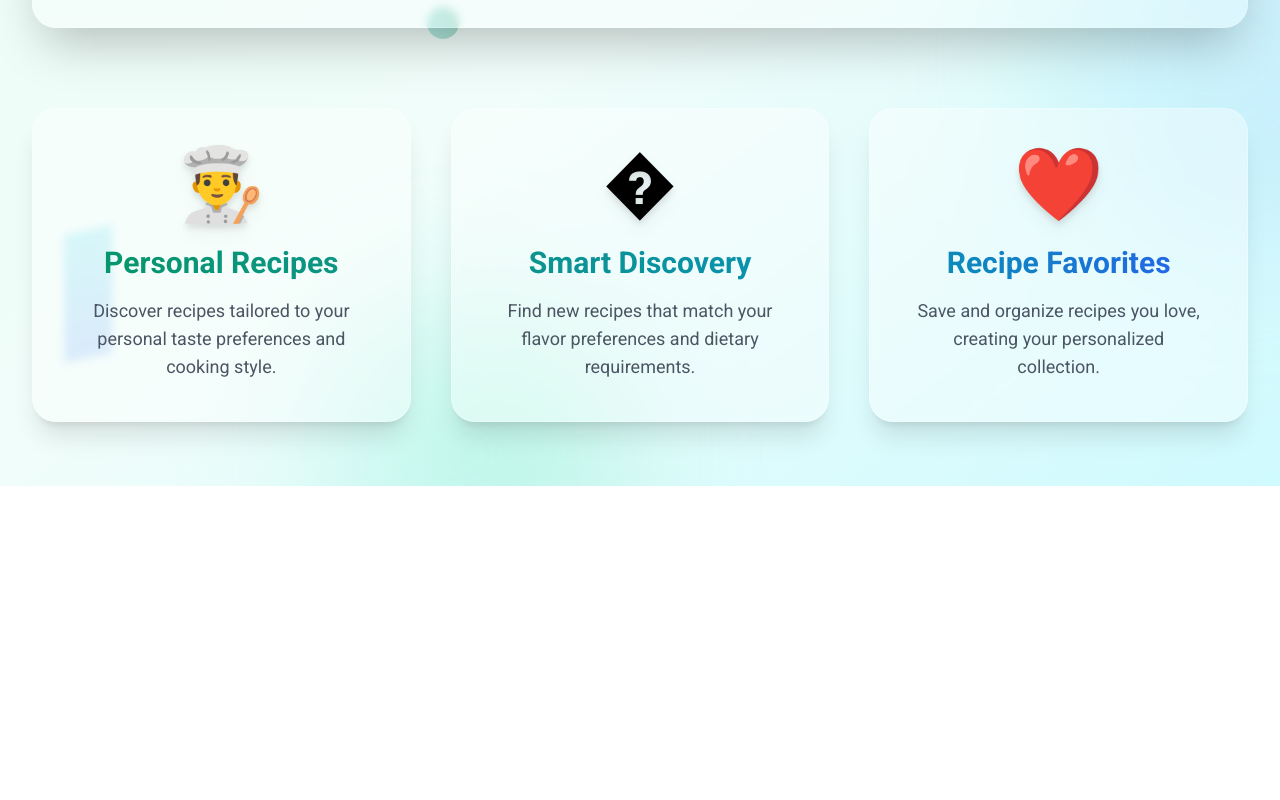
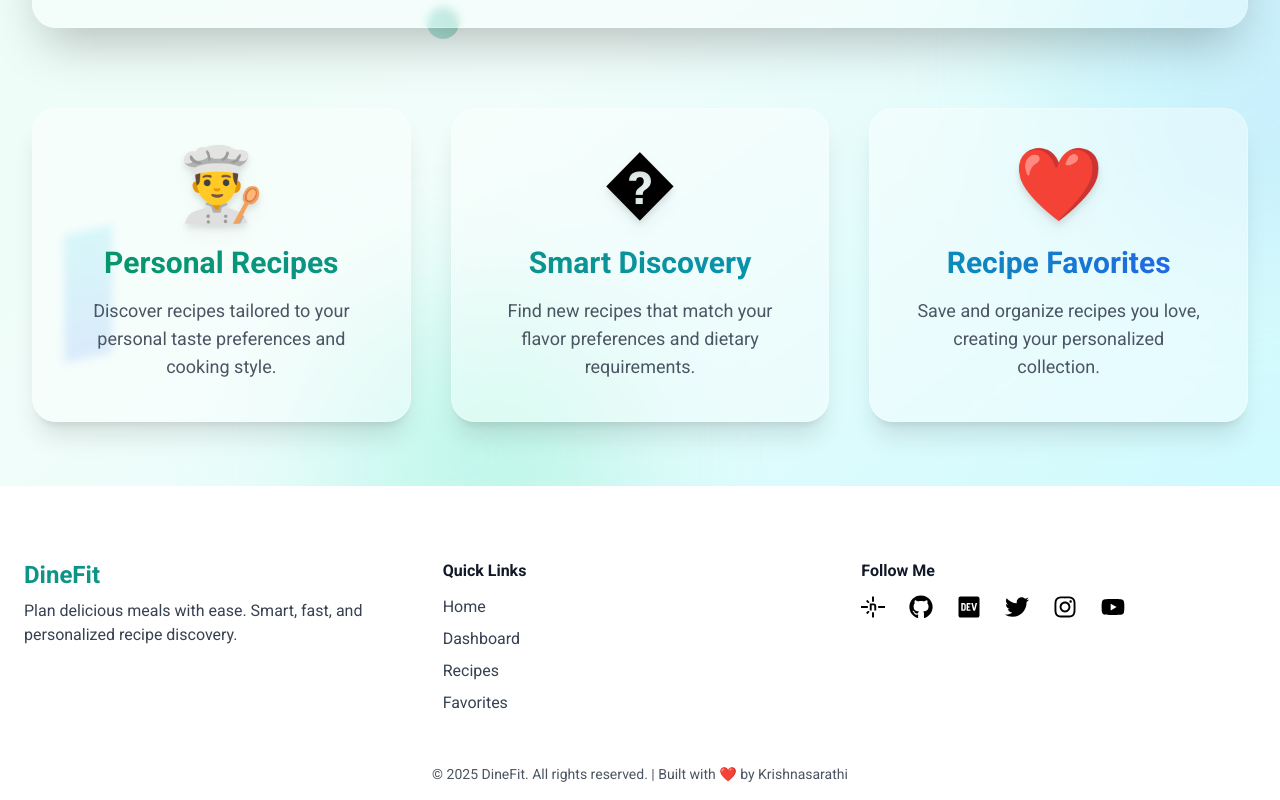
Before and after one commit to swasbee1605/DineFit, a React (Vite) app: page / in a window 1280 px wide. Shown: the part 519-1319 px from the top of the page. Before the commit the page ends 1005 px from the top, so only its background shows below. Built offline with nearby package versions, Linux system fonts and the light colour scheme; no server answers.

Commit message:
✨ Added Footer Component with branding, quick links, and social icons (Closes #19)

```diff
--- a/src/App.jsx
+++ b/src/App.jsx
@@ -1,6 +1,7 @@
 import { Routes, Route } from 'react-router-dom'
 import { AuthProvider } from './contexts/AuthContext'
 import Navbar from './components/Navbar'
+import Footer from './components/Footer'
 import ProtectedRoute from './components/ProtectedRoute'
 import Home from './pages/Home'
 import Signup from './pages/Signup'
@@ -18,9 +19,9 @@ function App() {
         <Navbar />
         <main>
           <Routes>
-            <Route path="/" element={ <Home /> } />
-            <Route path="/signup" element={ <Signup /> } />
-            <Route path="/login" element={ <Login /> } />
+            <Route path="/" element={<Home />} />
+            <Route path="/signup" element={<Signup />} />
+            <Route path="/login" element={<Login />} />
             <Route path="/dashboard" element={
               <ProtectedRoute>
                 <Dashboard />
@@ -41,9 +42,11 @@ function App() {
                 <Favorites />
               </ProtectedRoute>
             } />
-            <Route path="*" element={ <div className="p-8 text-center">404 - Page Not Found</div> } />
+            <Route path="*" element={<div className="p-8 text-center">404 - Page Not Found</div>} />
           </Routes>
         </main>
+
+        <Footer />
       </AuthProvider>
     </div>
   )
--- /dev/null
+++ b/src/components/Footer.jsx
@@ -0,0 +1,63 @@
+// src/components/Footer.jsx
+import React from "react";
+import { FaGithub, FaTwitter, FaLinkedin, FaDev, FaInstagram, FaYoutube } from "react-icons/fa";
+import { SiNetlify } from "react-icons/si";
+
+export default function Footer() {
+    return (
+        <footer className="mt-10 bg-white/10 backdrop-blur-lg border-t border-white/20 shadow-lg">
+            <div className="max-w-7xl mx-auto px-6 py-8 grid grid-cols-1 md:grid-cols-3 gap-6 text-center md:text-left">
+
+                {/* Branding */}
+                <div>
+                    <h2 className="text-2xl font-bold text-teal-600">DineFit</h2>
+                    <p className="text-gray-700 dark:text-gray-500 mt-2">
+                        Plan delicious meals with ease.
+                        Smart, fast, and personalized recipe discovery.
+                    </p>
+                </div>
+
+                {/* Quick Links */}
+                <div>
+                    <h3 className="font-semibold text-gray-900 dark:text-gray-800 mb-3">Quick Links</h3>
+                    <ul className="space-y-2 text-gray-700 dark:text-gray-500">
+                        <li><a href="/" className="hover:text-teal-500">Home</a></li>
+                        <li><a href="/dashboard" className="hover:text-teal-500">Dashboard</a></li>
+                        <li><a href="/recipes" className="hover:text-teal-500">Recipes</a></li>
+                        <li><a href="/favorites" className="hover:text-teal-500">Favorites</a></li>
+                    </ul>
+                </div>
+
+                {/* Social Links */}
+                <div>
+                    <h3 className="font-semibold text-gray-900 dark:text-gray-800 mb-3">Follow Me</h3>
+                    <div className="flex justify-center md:justify-start gap-6 text-2xl">
+                        <a href="https://krishnasarathi.netlify.app" target="_blank" rel="noopener noreferrer" className="hover:text-teal-500">
+                            <SiNetlify />
+                        </a>
+                        <a href="https://github.com/imkrishnasarathi" target="_blank" rel="noopener noreferrer" className="hover:text-teal-500">
+                            <FaGithub />
+                        </a>
+                        <a href="https://dev.to/krishnasarathi" target="_blank" rel="noopener noreferrer" className="hover:text-teal-500">
+                            <FaDev />
+                        </a>
+                        <a href="https://x.com/CodesKae" target="_blank" rel="noopener noreferrer" className="hover:text-teal-500">
+                            <FaTwitter />
+                        </a>
+                        <a href="https://instagram.com/imkrishnasarathi" target="_blank" rel="noopener noreferrer" className="hover:text-teal-500">
+                            <FaInstagram />
+                        </a>
+                        <a href="https://www.youtube.com/@krishcodes" target="_blank" rel="noopener noreferrer" className="hover:text-teal-500">
+                            <FaYoutube />
+                        </a>
+                    </div>
+                </div>
+            </div>
+
+            {/* Bottom bar */}
+            <div className="border-t border-white/20 text-center py-4 text-gray-600 dark:text-gray-400 text-sm">
+                © {new Date().getFullYear()} DineFit. All rights reserved. | Built with ❤️ by Krishnasarathi
+            </div>
+        </footer>
+    );
+}
```
